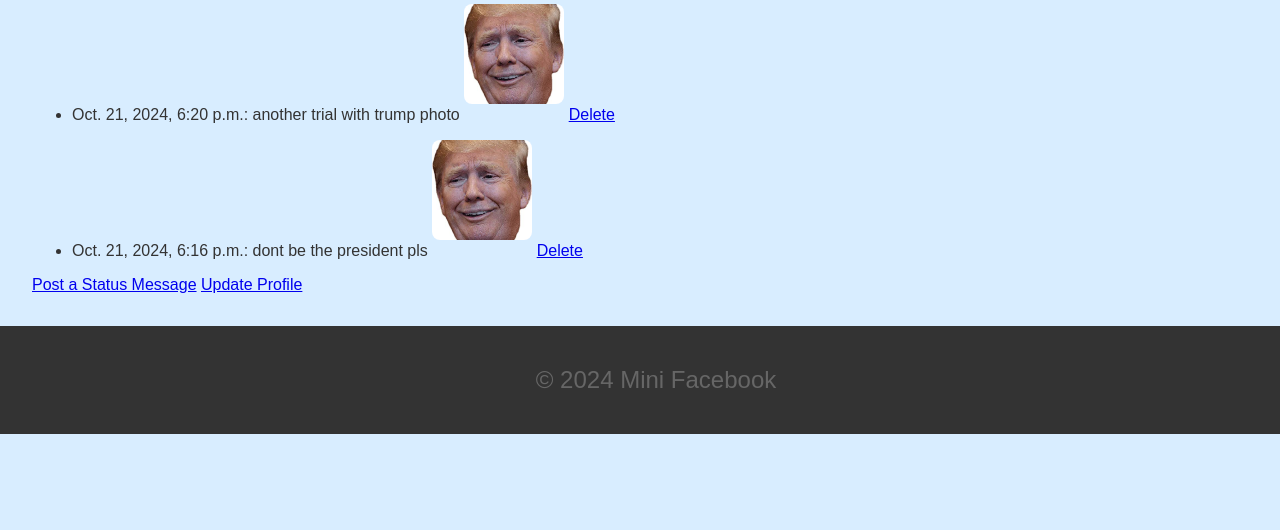
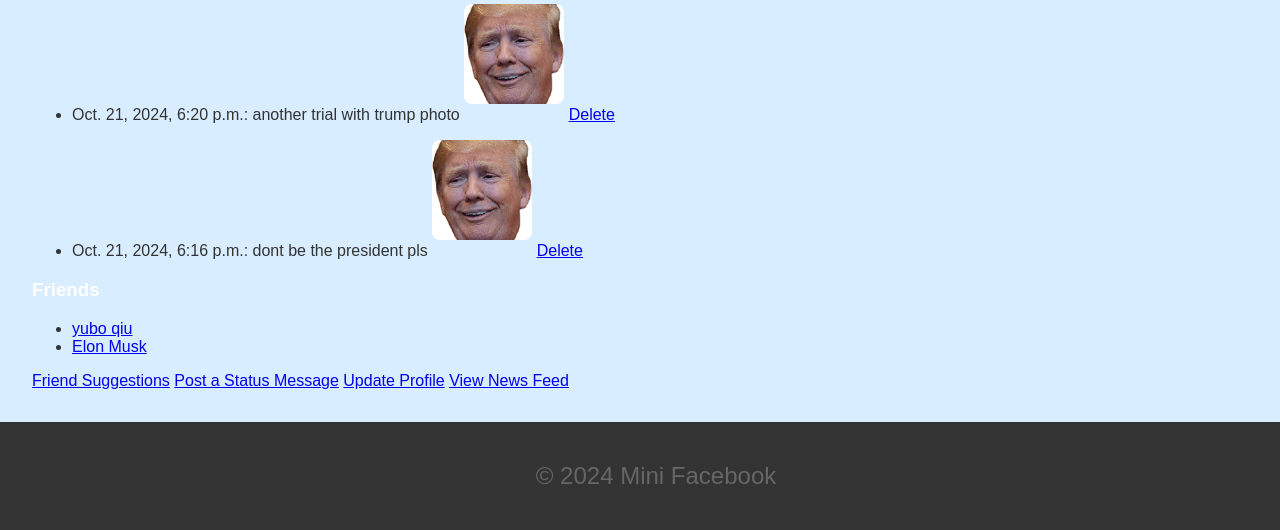
Before and after one commit to Yubo-Qiu/A10, a Django app: page /profile/1/ in a window 1280 px wide. Shown: the part 681-1211 px from the top of the page. Before the commit the page ends 1115 px from the top, so only its background shows below. Run offline with Django 5.2, Linux system fonts and the light colour scheme; data comes from the database, SQL or seed files in the repository; both versions use the stored data as it was after the commit.

Commit message:
add friends and news feed feature

```diff
--- a/mini_fb/admin.py
+++ b/mini_fb/admin.py
@@ -5,7 +5,8 @@ from .models import Profile
 
 admin.site.register(Profile)
 
-from .models import StatusMessage, Image
+from .models import StatusMessage, Image, Friend
 
 admin.site.register(StatusMessage)
 admin.site.register(Image)
+admin.site.register(Friend)
--- a/mini_fb/models.py
+++ b/mini_fb/models.py
@@ -1,4 +1,5 @@
 from django.db import models
+from django.utils import timezone
 
 class Profile(models.Model):
     first_name = models.CharField(max_length=30)
@@ -12,6 +13,28 @@ class Profile(models.Model):
 
     def get_status_messages(self):
         return self.statusmessage_set.all().order_by('-timestamp')
+
+    def get_friends(self):
+        friends = Friend.objects.filter(models.Q(profile1=self) | models.Q(profile2=self))
+        return [f.profile2 if f.profile1 == self else f.profile1 for f in friends]
+
+    def add_friend(self, other):
+        if self != other and not Friend.objects.filter(
+            models.Q(profile1=self, profile2=other) | models.Q(profile1=other, profile2=self)
+        ).exists():
+            Friend.objects.create(profile1=self, profile2=other)
+
+    def get_friend_suggestions(self):
+        current_friends = self.get_friends()
+        return Profile.objects.exclude(pk__in=[self.pk] + [friend.pk for friend in current_friends])
+
+    def get_news_feed(self):
+        friends = self.get_friends()
+        news_feed = StatusMessage.objects.filter(profile__in=[self] + friends).order_by('-timestamp')
+        print("News Feed for:", self, "includes messages from profiles:", [p.first_name for p in [self] + friends])
+        print("Number of status messages in feed:", news_feed.count())
+        return news_feed
+
 
 class StatusMessage(models.Model):
     timestamp = models.DateTimeField(auto_now_add=True)
@@ -31,3 +54,11 @@ class Image(models.Model):
 
     def __str__(self):
         return f"Image for {self.status_message} uploaded on {self.timestamp}"
+
+class Friend(models.Model):
+    profile1 = models.ForeignKey(Profile, related_name="profile1", on_delete=models.CASCADE)
+    profile2 = models.ForeignKey(Profile, related_name="profile2", on_delete=models.CASCADE)
+    timestamp = models.DateTimeField(default=timezone.now)
+
+    def __str__(self):
+        return f"{self.profile1.first_name} {self.profile1.last_name} & {self.profile2.first_name} {self.profile2.last_name}"
--- a/mini_fb/templates/mini_fb/show_profile.html
+++ b/mini_fb/templates/mini_fb/show_profile.html
@@ -19,6 +19,16 @@
         <li>No status messages yet.</li>
     {% endfor %}
 </ul>
+<h3>Friends</h3>
+<ul>
+    {% for friend in object.get_friends %}
+        <li><a href="{% url 'show_profile' friend.pk %}">{{ friend.first_name }} {{ friend.last_name }}</a></li>
+    {% empty %}
+        <li>No friends yet.</li>
+    {% endfor %}
+</ul>
+<a href="{% url 'friend_suggestions' object.pk %}">Friend Suggestions</a>
 <a href="{% url 'create_status' object.pk %}">Post a Status Message</a>
 <a href="{% url 'update_profile' object.pk %}">Update Profile</a>
+<a href="{% url 'news_feed' object.pk %}">View News Feed</a>
 {% endblock %}
--- a/mini_fb/urls.py
+++ b/mini_fb/urls.py
@@ -5,8 +5,11 @@ from .views import CreateStatusMessageView
 from .views import ShowAllProfilesView
 from .views import UpdateProfileView
 from .views import DeleteStatusMessageView
+from .views import CreateFriendView
+from .views import ShowNewsFeedView
 from django.conf import settings
 from django.conf.urls.static import static
+from . import views
 
 urlpatterns = [
     path('', ShowAllProfilesView.as_view(), name='show_all_profiles'),
@@ -15,6 +18,9 @@ urlpatterns = [
     path('profile/<int:pk>/create_status/', CreateStatusMessageView.as_view(), name='create_status'),
     path('profile/<int:pk>/update/', UpdateProfileView.as_view(), name='update_profile'),
     path('status/<int:pk>/delete/', DeleteStatusMessageView.as_view(), name='delete_status'),
+    path('profile/<int:pk>/add_friend/<int:other_pk>/', CreateFriendView.as_view(), name='add_friend'),
+    path('profile/<int:pk>/news_feed/', ShowNewsFeedView.as_view(), name='news_feed'),
+    path('profile/<int:pk>/friend_suggestions/', views.ShowFriendSuggestionsView.as_view(), name='friend_suggestions'),
 ]
 
 if settings.DEBUG:
--- a/mini_fb/views.py
+++ b/mini_fb/views.py
@@ -12,6 +12,8 @@ from .models import Profile
 from .models import StatusMessage, Image
 from django.views.generic.edit import UpdateView
 from django.views.generic import DeleteView
+from django.views import View
+from django.shortcuts import redirect
 
 class ShowAllProfilesView(ListView):
     model = Profile
@@ -66,3 +68,18 @@ class DeleteStatusMessageView(DeleteView):
     def get_success_url(self):
         profile_id = self.object.profile.pk
         return reverse_lazy('show_profile', kwargs={'pk': profile_id})
+
+class CreateFriendView(View):
+    def dispatch(self, request, *args, **kwargs):
+        profile = Profile.objects.get(pk=kwargs['pk'])
+        other_profile = Profile.objects.get(pk=kwargs['other_pk'])
+        profile.add_friend(other_profile)
+        return redirect('show_profile', pk=profile.pk)
+
+class ShowFriendSuggestionsView(DetailView):
+    model = Profile
+    template_name = 'mini_fb/friend_suggestions.html'
+
+class ShowNewsFeedView(DetailView):
+    model = Profile
+    template_name = 'mini_fb/news_feed.html'
```
Also changed, not shown: mini_fb/templates/mini_fb/friend_suggestions.html (added, +16 -0 lines), mini_fb/templates/mini_fb/news_feed.html (added, +20 -0 lines), db.sqlite3, media/images/images.jpeg (added), mini_fb/migrations/0004_friend.py (added), 1 other file.
